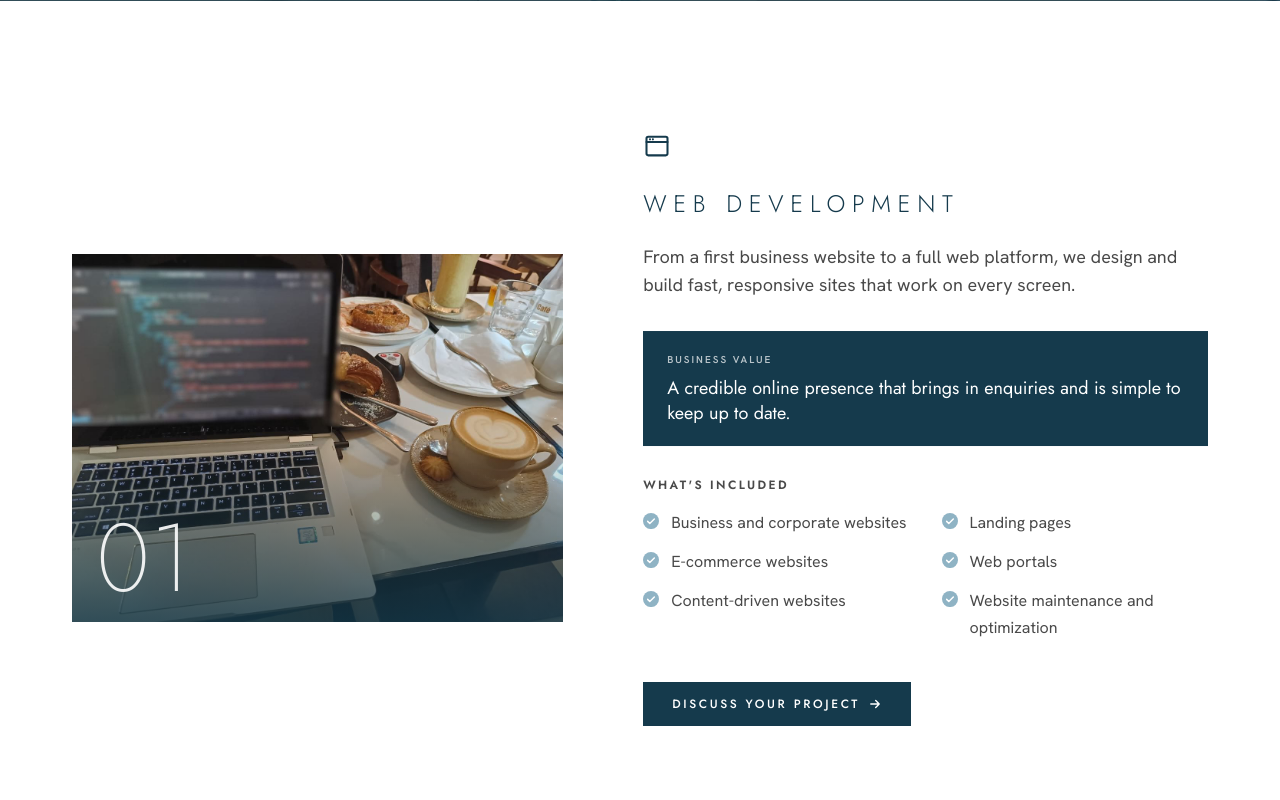
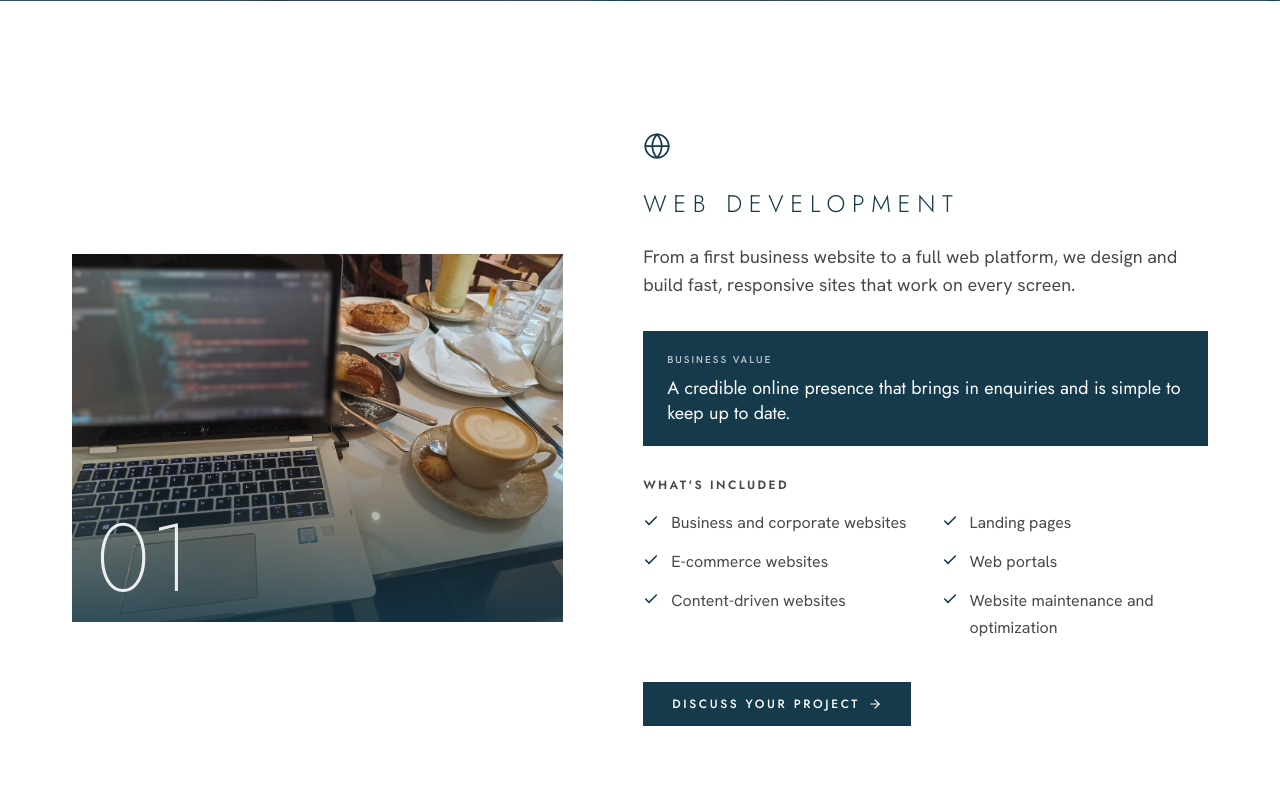
Before and after one commit to Jkosencha/undanova, a Next.js app: page /services in a window 1280 px wide. Shown: the part 620-1420 px from the top of the page. Built offline with nearby package versions, Linux system fonts and the light colour scheme.

Commit message:
Use Lucide and Simple Icons instead of hand-drawn icons

```diff
--- a/package.json
+++ b/package.json
@@ -9,9 +9,11 @@
     "lint": "eslint"
   },
   "dependencies": {
+    "lucide-react": "^1.80.0",
     "next": "16.4.6",
     "react": "19.3.0",
-    "react-dom": "19.3.0"
+    "react-dom": "19.3.0",
+    "simple-icons": "^16.38.1"
   },
   "devDependencies": {
     "@tailwindcss/turbopack": "4.3.3",
--- a/src/components/icons.tsx
+++ b/src/components/icons.tsx
@@ -1,241 +1,65 @@
-import type { ReactNode, SVGProps } from "react";
+/**
+ * Icons. Interface and service icons come from Lucide; brand marks from
+ * Simple Icons (LinkedIn's official glyph is kept inline, as Simple Icons no
+ * longer ships it). All are decorative: pair them with visible text or a label.
+ */
+import {
+  ArrowRight,
+  Check,
+  CodeXml,
+  Globe,
+  LayoutDashboard,
+  type LucideIcon,
+  type LucideProps,
+  Menu,
+  PenTool,
+  TrendingUp,
+  Workflow,
+  X,
+} from "lucide-react";
+import type { SVGProps } from "react";
+import { siInstagram, siWhatsapp } from "simple-icons";
 
 type IconProps = SVGProps<SVGSVGElement>;
 
-const base = {
-  "aria-hidden": true,
-  focusable: false,
-} as const;
-
-export function WhatsAppIcon(props: IconProps) {
+function BrandIcon({ path, ...props }: IconProps & { path: string }) {
   return (
-    <svg viewBox="0 0 24 24" fill="currentColor" {...base} {...props}>
-      <path d="M17.472 14.382c-.297-.149-1.758-.867-2.03-.967-.273-.099-.471-.148-.67.15-.197.297-.767.966-.94 1.164-.173.199-.347.223-.644.075-.297-.15-1.255-.463-2.39-1.475-.883-.788-1.48-1.761-1.653-2.059-.173-.297-.018-.458.13-.606.134-.133.298-.347.446-.52.149-.174.198-.298.298-.497.099-.198.05-.371-.025-.52-.075-.149-.669-1.612-.916-2.207-.242-.579-.487-.5-.669-.51-.173-.008-.371-.01-.57-.01-.198 0-.52.074-.792.372-.272.297-1.04 1.016-1.04 2.479 0 1.462 1.065 2.875 1.213 3.074.149.198 2.096 3.2 5.077 4.487.709.306 1.262.489 1.694.625.712.227 1.36.195 1.871.118.571-.085 1.758-.719 2.006-1.413.248-.694.248-1.289.173-1.413-.074-.124-.272-.198-.57-.347m-5.421 7.403h-.004a9.87 9.87 0 0 1-5.031-1.378l-.361-.214-3.741.982.998-3.648-.235-.374a9.86 9.86 0 0 1-1.51-5.26c.001-5.45 4.436-9.884 9.888-9.884 2.64 0 5.122 1.03 6.988 2.898a9.825 9.825 0 0 1 2.893 6.994c-.003 5.45-4.437 9.884-9.885 9.884m8.413-18.297A11.815 11.815 0 0 0 12.05 0C5.495 0 .16 5.335.157 11.892c0 2.096.547 4.142 1.588 5.945L.057 24l6.305-1.654a11.882 11.882 0 0 0 5.683 1.448h.005c6.554 0 11.89-5.335 11.893-11.893a11.821 11.821 0 0 0-3.48-8.413Z" />
+    <svg viewBox="0 0 24 24" fill="currentColor" aria-hidden focusable={false} {...props}>
+      <path d={path} />
     </svg>
   );
 }
 
-export function LinkedInIcon(props: IconProps) {
-  return (
-    <svg viewBox="0 0 24 24" fill="currentColor" {...base} {...props}>
-      <path d="M20.447 20.452h-3.554v-5.569c0-1.328-.027-3.037-1.852-3.037-1.853 0-2.136 1.445-2.136 2.939v5.667H9.351V9h3.414v1.561h.046c.477-.9 1.637-1.85 3.37-1.85 3.601 0 4.267 2.37 4.267 5.455v6.286zM5.337 7.433a2.062 2.062 0 1 1 0-4.125 2.062 2.062 0 0 1 0 4.125zM7.119 20.452H3.555V9h3.564v11.452zM22.225 0H1.771C.792 0 0 .774 0 1.729v20.542C0 23.227.792 24 1.771 24h20.451C23.2 24 24 23.227 24 22.271V1.729C24 .774 23.2 0 22.222 0h.003z" />
-    </svg>
-  );
+export const WhatsAppIcon = (props: IconProps) => <BrandIcon path={siWhatsapp.path} {...props} />;
+export const InstagramIcon = (props: IconProps) => <BrandIcon path={siInstagram.path} {...props} />;
+export const LinkedInIcon = (props: IconProps) => (
+  <BrandIcon
+    path="M20.447 20.452h-3.554v-5.569c0-1.328-.027-3.037-1.852-3.037-1.853 0-2.136 1.445-2.136 2.939v5.667H9.351V9h3.414v1.561h.046c.477-.9 1.637-1.85 3.37-1.85 3.601 0 4.267 2.37 4.267 5.455v6.286zM5.337 7.433a2.062 2.062 0 1 1 0-4.125 2.062 2.062 0 0 1 0 4.125zM7.119 20.452H3.555V9h3.564v11.452zM22.225 0H1.771C.792 0 0 .774 0 1.729v20.542C0 23.227.792 24 1.771 24h20.451C23.2 24 24 23.227 24 22.271V1.729C24 .774 23.2 0 22.222 0h.003z"
+    {...props}
+  />
+);
+
+const ui = (Icon: LucideIcon, strokeWidth = 2) =>
+  function UiIcon(props: LucideProps) {
+    return <Icon aria-hidden focusable={false} strokeWidth={strokeWidth} {...props} />;
+  };
+
+export const MenuIcon = ui(Menu, 1.75);
+export const CloseIcon = ui(X, 1.75);
+export const ArrowIcon = ui(ArrowRight);
+export const CheckIcon = ui(Check, 2.25);
+
+const serviceIcons: Record<string, LucideIcon> = {
+  "web-development": Globe,
+  "custom-software": CodeXml,
+  "business-systems": LayoutDashboard,
+  "ui-ux-design": PenTool,
+  "automation-integrations": Workflow,
+  "digital-transformation": TrendingUp,
+};
+
+/** Icon for each service, keyed by the service slug. */
+export function ServiceIcon({ slug, ...props }: LucideProps & { slug: string }) {
+  const Icon = serviceIcons[slug] ?? Globe;
+  return <Icon aria-hidden focusable={false} strokeWidth={1.5} {...props} />;
 }
-
-export function InstagramIcon(props: IconProps) {
-  return (
-    <svg viewBox="0 0 24 24" fill="none" stroke="currentColor" strokeWidth={2} {...base} {...props}>
-      <rect x="2.5" y="2.5" width="19" height="19" rx="5.5" />
-      <circle cx="12" cy="12" r="4.25" />
-      <circle cx="17.6" cy="6.4" r="1.1" fill="currentColor" stroke="none" />
-    </svg>
-  );
-}
-
-export function MenuIcon(props: IconProps) {
-  return (
-    <svg
-      viewBox="0 0 24 24"
-      fill="none"
-      stroke="currentColor"
-      strokeWidth={2}
-      strokeLinecap="round"
-      {...base}
-      {...props}
-    >
-      <path d="M4 7h16M4 12h16M4 17h16" />
-    </svg>
-  );
-}
-
-export function CloseIcon(props: IconProps) {
-  return (
-    <svg
-      viewBox="0 0 24 24"
-      fill="none"
-      stroke="currentColor"
-      strokeWidth={2}
-      strokeLinecap="round"
-      {...base}
-      {...props}
-    >
-      <path d="M6 6l12 12M18 6 6 18" />
-    </svg>
-  );
-}
-
-export function ArrowIcon(props: IconProps) {
-  return (
-    <svg
-      viewBox="0 0 20 20"
-      fill="none"
-      stroke="currentColor"
-      strokeWidth={2}
-      strokeLinecap="round"
-      strokeLinejoin="round"
-      {...base}
-      {...props}
-    >
-      <path d="M4 10h12M11 5l5 5-5 5" />
-    </svg>
-  );
-}
-
-/** Wave circle with a white tick. Decorative; pair with visible text. */
-export function CheckIcon(props: IconProps) {
-  return (
-    <svg viewBox="0 0 24 24" {...base} {...props}>
-      <circle cx="12" cy="12" r="12" className="fill-steel" />
-      <path
-        d="M7 12.5l3.2 3.2L17 9"
-        fill="none"
-        strokeWidth={2.2}
-        strokeLinecap="round"
-        strokeLinejoin="round"
-        className="stroke-white"
-      />
-    </svg>
-  );
-}
-
-const line = {
-  fill: "none",
-  stroke: "currentColor",
-  strokeWidth: 1.75,
-  strokeLinecap: "round",
-  strokeLinejoin: "round",
-} as const;
-
-/** Line icon for each service, keyed by the service slug. */
-export function ServiceIcon({ slug, ...props }: IconProps & { slug: string }) {
-  const paths: Record<string, ReactNode> = {
-    // Web Development: a browser window
-    "web-development": (
-      <>
-        <rect x="3" y="4" width="18" height="16" rx="1.5" />
-        <path d="M3 8.5h18M6 6.3h.01M8.5 6.3h.01" />
-      </>
-    ),
-    // Custom Software: code brackets
-    "custom-software": <path d="M8.5 7 3.5 12l5 5M15.5 7l5 5-5 5M13.5 4.5l-3 15" />,
-    // Business Systems: a dashboard grid
-    "business-systems": (
-      <>
-        <rect x="3" y="3" width="7.5" height="9" rx="1" />
-        <rect x="13.5" y="3" width="7.5" height="5" rx="1" />
-        <rect x="13.5" y="11" width="7.5" height="10" rx="1" />
-        <rect x="3" y="15" width="7.5" height="6" rx="1" />
-      </>
-    ),
-    // UI/UX Design: a pen nib over a layout
-    "ui-ux-design": (
-      <>
-        <path d="M12 3.5 5 10l3.5 10.5h7L19 10z" />
-        <circle cx="12" cy="11.5" r="1.8" />
-        <path d="M12 3.5v6.2M8.5 20.5h7" />
-      </>
-    ),
-    // Automation & Integrations: connected nodes
-    "automation-integrations": (
-      <>
-        <circle cx="5.5" cy="6" r="2.5" />
-        <circle cx="18.5" cy="6" r="2.5" />
-        <circle cx="12" cy="18" r="2.5" />
-        <path d="M8 6h8M7 8.2l3.7 7.4M17 8.2l-3.7 7.4" />
-      </>
-    ),
-    // Digital Transformation: a rising path with an arrow
-    "digital-transformation": (
-      <>
-        <path d="M3 19.5h18" />
-        <path d="M4.5 16 9.5 11l3.5 3 6.5-7" />
-        <path d="M15 7h4.5v4.5" />
-      </>
-    ),
-  };
-  return (
-    <svg viewBox="0 0 24 24" {...line} {...base} {...props}>
-      {paths[slug] ?? paths["web-development"]}
-    </svg>
-  );
-}
-
-export function BoltIcon(props: IconProps) {
-  return (
-    <svg viewBox="0 0 24 24" {...line} {...base} {...props}>
-      <path d="M13 2 4 14h7l-1 8 9-12h-7l1-8z" />
-    </svg>
-  );
-}
-
-export function ChatIcon(props: IconProps) {
-  return (
-    <svg viewBox="0 0 24 24" {...line} {...base} {...props}>
-      <path d="M21 12a8 8 0 0 1-11.6 7.1L4 20.5l1.4-5A8 8 0 1 1 21 12z" />
-      <path d="M8.5 11h7M8.5 14h4.5" />
-    </svg>
-  );
-}
-
-export function HeartHandIcon(props: IconProps) {
-  return (
-    <svg viewBox="0 0 24 24" {...line} {...base} {...props}>
-      <path d="M12 8.5C10.6 6 6 6.3 6 9.8c0 2.6 3.2 4.8 6 6.7 2.8-1.9 6-4.1 6-6.7 0-3.5-4.6-3.8-6-1.3z" />
-      <path d="M3 20h4l3-1.5h4.5" />
-    </svg>
-  );
-}
-
-export function RefreshIcon(props: IconProps) {
-  return (
-    <svg viewBox="0 0 24 24" {...line} {...base} {...props}>
-      <path d="M20 12a8 8 0 0 1-14.3 4.9M4 12A8 8 0 0 1 18.3 7.1" />
-      <path d="M18.5 3v4.5H14M5.5 21v-4.5H10" />
-    </svg>
-  );
-}
-
-export function SearchIcon(props: IconProps) {
-  return (
-    <svg viewBox="0 0 24 24" {...line} {...base} {...props}>
-      <circle cx="11" cy="11" r="6.5" />
-      <path d="m20 20-4.2-4.2" />
-    </svg>
-  );
-}
-
-export function PenIcon(props: IconProps) {
-  return (
-    <svg viewBox="0 0 24 24" {...line} {...base} {...props}>
-      <path d="M4 20l1.2-4.6L15.8 4.8a2 2 0 0 1 2.8 0l.6.6a2 2 0 0 1 0 2.8L8.6 18.8 4 20z" />
-      <path d="M13.5 7l3.5 3.5" />
-    </svg>
-  );
-}
-
-export function CodeIcon(props: IconProps) {
-  return (
-    <svg viewBox="0 0 24 24" {...line} {...base} {...props}>
-      <path d="M8 7l-5 5 5 5M16 7l5 5-5 5M13.5 4l-3 16" />
-    </svg>
-  );
-}
-
-export function RocketIcon(props: IconProps) {
-  return (
-    <svg viewBox="0 0 24 24" {...line} {...base} {...props}>
-      <path d="M12 15c-1.5-1-2.5-2-3.5-3.5C10 6.5 13.5 3.5 20.5 3.5 20.5 10.5 17.5 14 12.5 15.5" />
-      <path d="M9 12.5 5.5 12 8 8.5h4M11.5 15l.5 3.5L15.5 16v-4" />
-      <path d="M6.5 17.5c-1 .5-2 2-2 3 1 0 2.5-1 3-2" />
-    </svg>
-  );
-}
-
-export function ChevronDownIcon(props: IconProps) {
-  return (
-    <svg viewBox="0 0 24 24" {...line} {...base} {...props}>
-      <path d="m6 9 6 6 6-6" />
-    </svg>
-  );
-}
```
Also changed, not shown: 1 other file (tests, documents, lock files or other folders).
